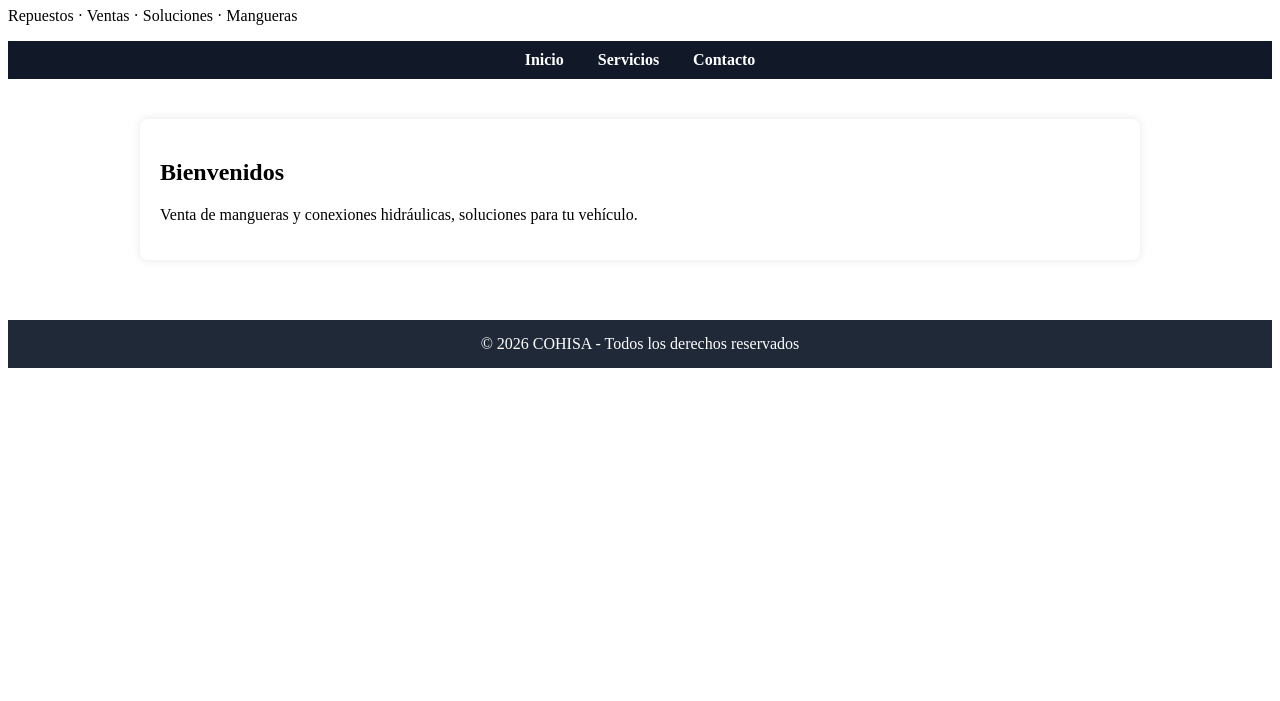
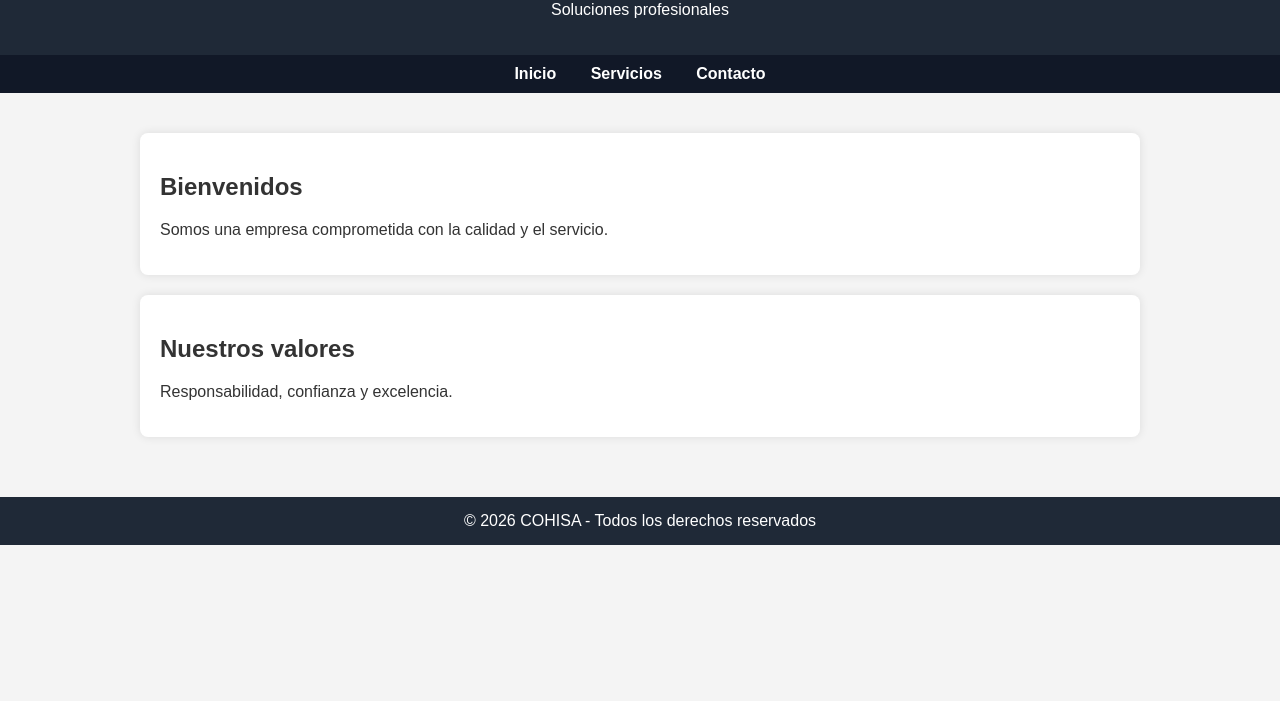
Before and after one commit to COHISA/Repuestos-Ventas-Soluciones-Mangueras, a plain HTML site: page index.html in a window 1280 px wide. Shown: the part 99-800 px from the top of the page. Drawn offline with Linux system fonts and the light colour scheme.

Commit message:
Update index.html

```diff
--- a/index.html
+++ b/index.html
@@ -1,4 +1,3 @@
-index.html
 <!DOCTYPE html>
 <html lang="es">
 <head>
@@ -7,9 +6,12 @@ index.html
     <meta name="viewport" content="width=device-width, initial-scale=1.0">
 
     <style>
-
-        body <img src="hydraulic-hose.jpg" alt="Logo de COHISA" style="max-width: 100%; height: auto;">
-
+        body {
+            margin: 0;
+            font-family: Arial, sans-serif;
+            background-color: #f4f4f4;
+            color: #333;
+        }
 
         header {
             background-color: #1f2937;
@@ -61,7 +63,7 @@ index.html
 
 <header>
     <h1>COHISA</h1>
-    <p>Repuestos · Ventas · Soluciones · Mangueras</p>
+    <p>Soluciones profesionales</p>
 </header>
 
 <nav>
@@ -73,7 +75,12 @@ index.html
 <div class="container">
     <div class="card">
         <h2>Bienvenidos</h2>
-        <p>Venta de mangueras y conexiones hidráulicas, soluciones para tu vehículo.</p>
+        <p>Somos una empresa comprometida con la calidad y el servicio.</p>
+    </div>
+
+    <div class="card">
+        <h2>Nuestros valores</h2>
+        <p>Responsabilidad, confianza y excelencia.</p>
     </div>
 </div>
 
```
